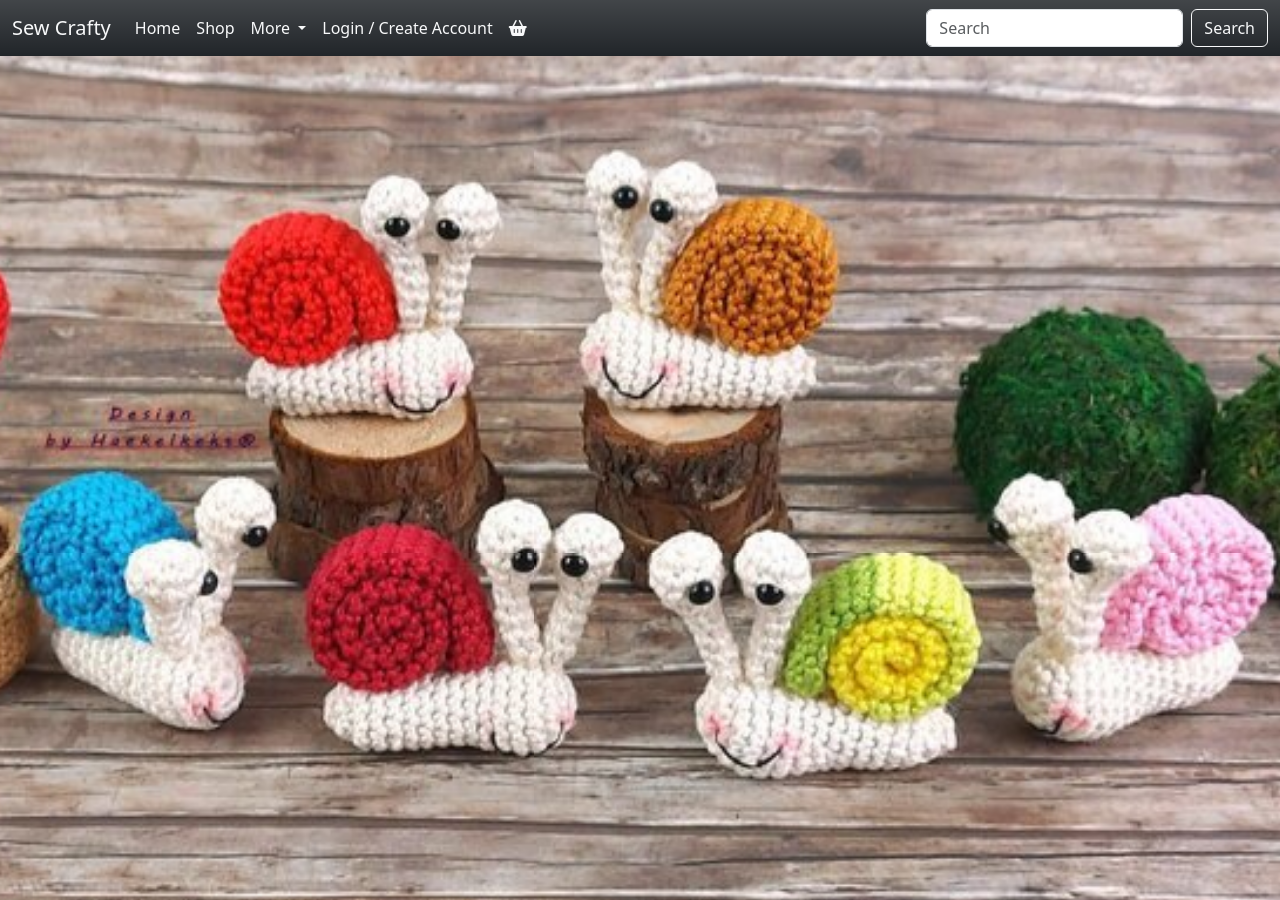
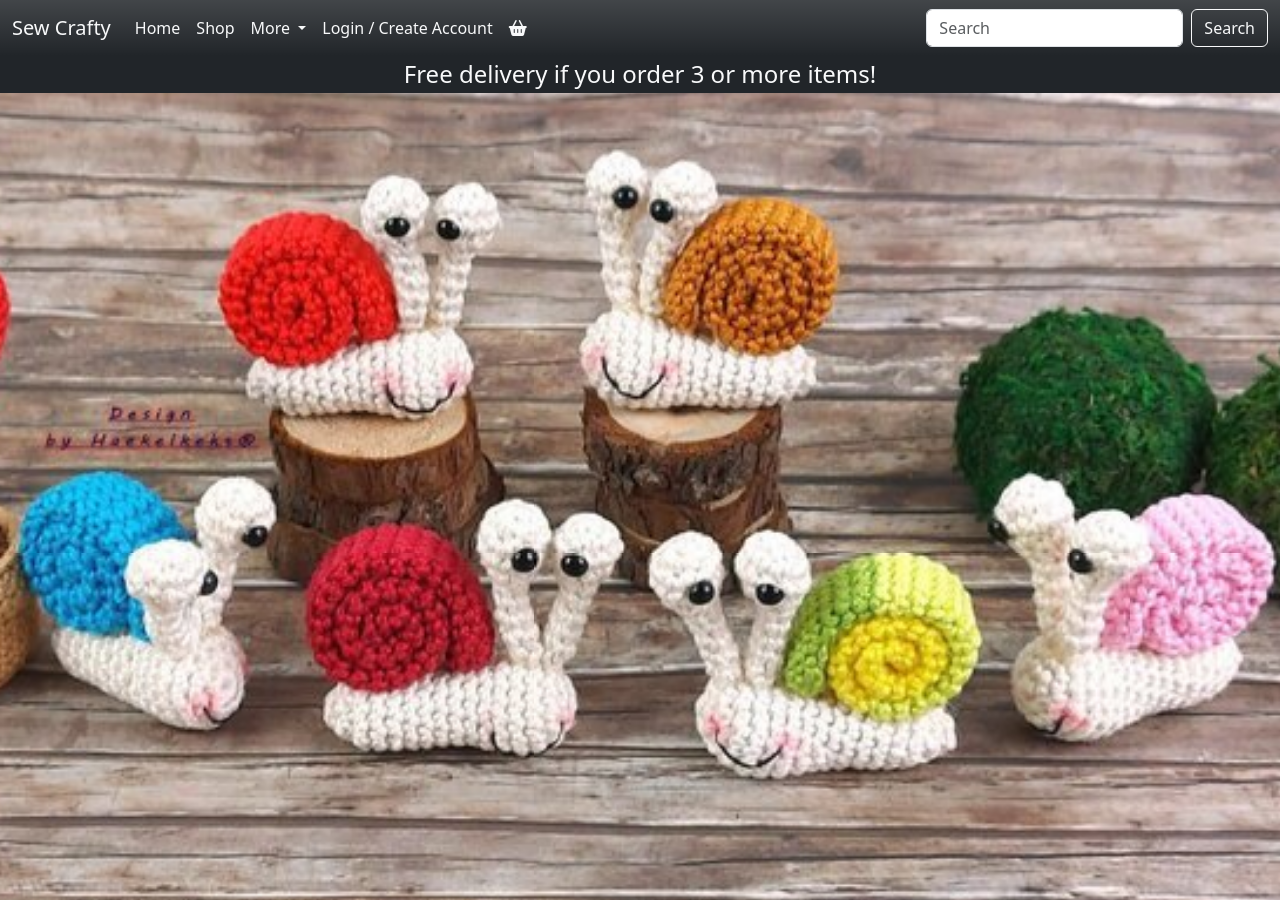
Before and after one commit to Cleg83/sew_crafty, a Django app: page / in a window 1280 px wide. Run offline with Django 5.2, Linux system fonts and the light colour scheme; some libraries are stand-ins or nearby versions.

Commit message:
Start basket page, needs more styling

```diff
--- /dev/null
+++ b/basket/contexts.py
@@ -0,0 +1,42 @@
+from django.conf import settings
+from decimal import Decimal
+from django.shortcuts import get_object_or_404
+from shop.models import Product
+
+def basket_contents(request):
+
+    basket_items = []
+    total = 0
+    item_count = 0
+    basket = request.session.get('basket', {})
+
+    for item_id, quantity in basket.items():
+        shop_item = get_object_or_404(Product, pk=item_id)
+        total += quantity * shop_item.price
+        item_count += quantity
+        basket_items.append({
+            'item_id': item_id,
+            'quantity': quantity,
+            'shop_item': shop_item,
+        })
+
+    if item_count < settings.FREE_DELIVERY_ITEM_THRESHOLD:
+        delivery = Decimal(settings.STANDARD_DELIVERY_COST)
+        free_delivery_prompt = settings.FREE_DELIVERY_ITEM_THRESHOLD - item_count
+    else:
+        delivery = 0
+        free_delivery_prompt = 0
+
+    grand_total = delivery + total
+
+    context = {
+        'basket_items': basket_items,
+        'total': total,
+        'item_count': item_count,
+        'delivery': delivery,
+        'free_delivery_prompt': free_delivery_prompt,
+        'free_delivery_item_threshold': settings.FREE_DELIVERY_ITEM_THRESHOLD,
+        'grand_total': grand_total,
+    }
+
+    return context
--- a/basket/urls.py
+++ b/basket/urls.py
@@ -2,5 +2,6 @@ from django.urls import path
 from . import views
 
 urlpatterns = [
-    path('view_basket/', views.view_basket, name='view_basket')
+    path('', views.view_basket, name='view_basket'),
+    path('add/<item_id>/', views.add_to_basket, name='add_to_basket'),
 ]
--- a/sew_crafty/settings.py
+++ b/sew_crafty/settings.py
@@ -89,6 +89,7 @@ TEMPLATES = [
                 'django.template.context_processors.request',
                 'django.contrib.auth.context_processors.auth',
                 'django.contrib.messages.context_processors.messages',
+                'basket.contexts.basket_contents',
             ],
         },
     },
@@ -172,6 +173,9 @@ STATICFILES_DIRS = (os.path.join(BASE_DIR, 'static'),)
 MEDIA_URL = '/media/'
 MEDIA_ROOT = os.path.join(BASE_DIR, 'media')
 
+FREE_DELIVERY_ITEM_THRESHOLD = 3
+STANDARD_DELIVERY_COST = 3.99
+
 # Default primary key field type
 # https://docs.djangoproject.com/en/5.1/ref/settings/#default-auto-field
 
--- a/static/css/base.css
+++ b/static/css/base.css
@@ -77,6 +77,10 @@ body {
     background-color: #484747;
 }
 
+#delivery-banner {
+    margin-top: 56px;
+}
+
 /* Placeholder for shop page */
 .shop-container,
 .item-info-container,
--- a/templates/base.html
+++ b/templates/base.html
@@ -91,6 +91,11 @@
 					</form>
 				</div>
 			</nav>
+			<div id="delivery-banner" class="row text-center">
+				<div class="col bg-dark text-light">
+					<h4 class="my-1">Free delivery if you order {{ free_delivery_item_threshold }} or more items!</h4>
+				</div>
+			</div>
 		</header>
 
 		{% block header %}
```
Also changed, not shown: basket/templates/basket/basket.html (+39 -2 lines), basket/views.py (+17 -1 lines), shop/templates/shop/shop_item_info.html (+3 -19 lines).
